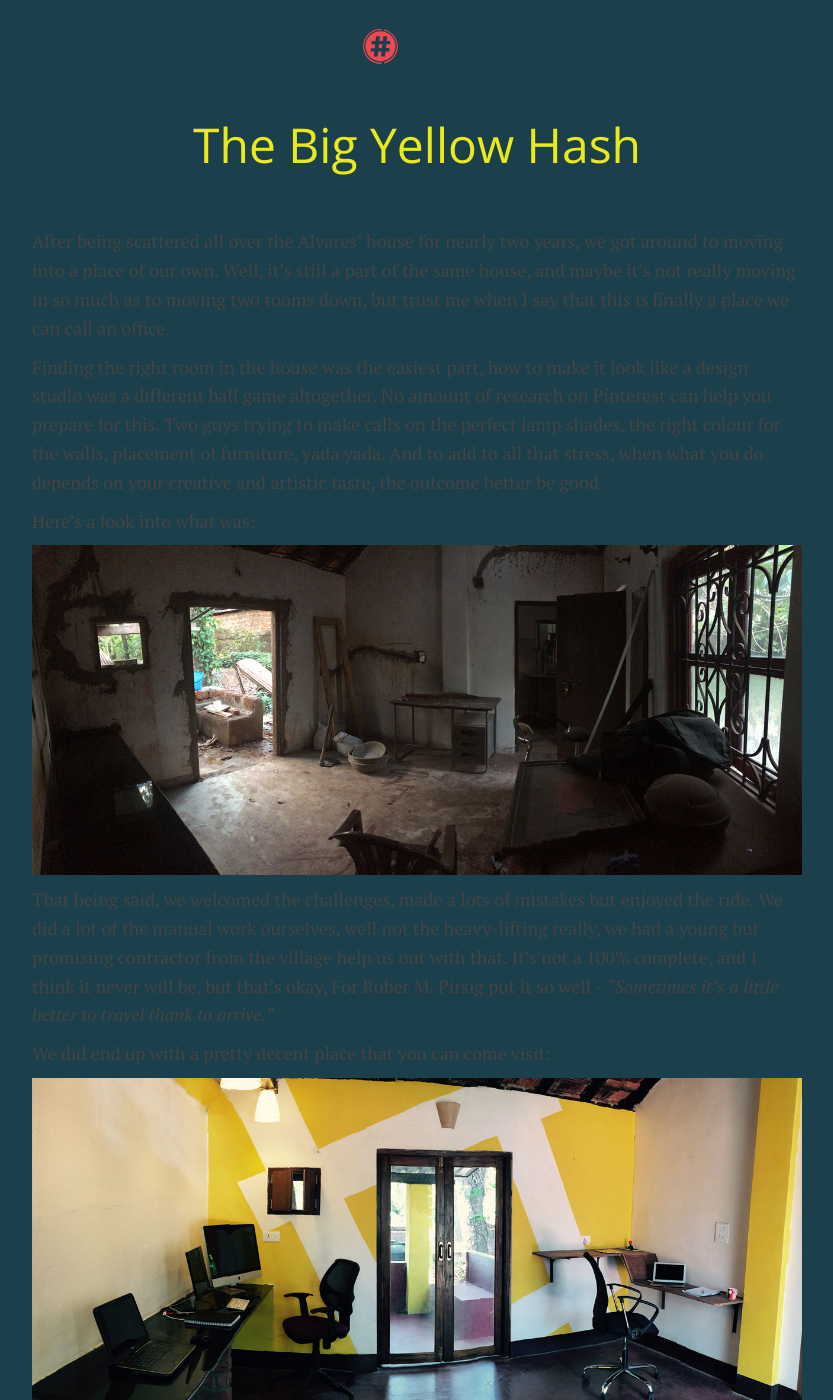
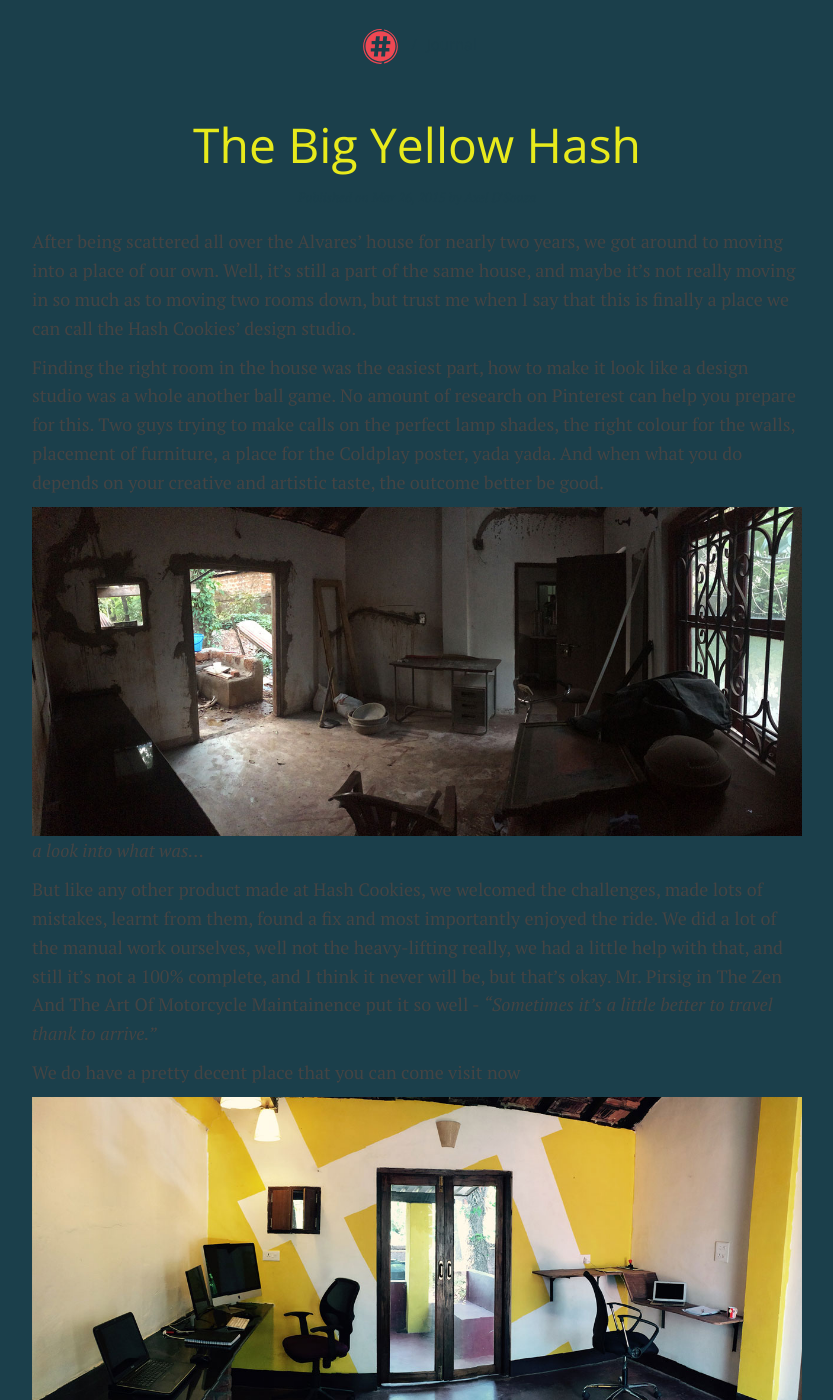
Before and after one commit to HashCookies/hashcookies.github.io, a Jekyll site: the page built from _posts/2015-03-26-the-big-yellow-hash.markdown, in a window 1280 px wide and 1400 px high. Shown: the whole window, without its empty margins (223-1056 px from the left). Built offline with Jekyll 4.4.1, drawn with Linux system fonts in a browser that asks for light colours; nearby versions of some CDN libraries; comment, search, counter and statistics services are not loaded.

Commit message:
final touches

```diff
--- a/_posts/2015-03-26-the-big-yellow-hash.markdown
+++ b/_posts/2015-03-26-the-big-yellow-hash.markdown
@@ -6,17 +6,17 @@
 author: "Axel D'Souza"
 ---
 
-After being scattered all over the Alvares’ house for nearly two years, we got around to moving into a place of our own. Well, it’s still a part of the same house, and maybe it’s not really moving in so much as to moving two rooms down, but trust me when I say that this is finally a place we can call an office.
+After being scattered all over the Alvares’ house for nearly two years, we got around to moving into a place of our own. Well, it’s still a part of the same house, and maybe it’s not really moving in so much as to moving two rooms down, but trust me when I say that this is finally a place we can call the Hash Cookies' design studio.
 
-Finding the right room in the house was the easiest part, how to make it look like a design studio was a different ball game altogether. No amount of research on Pinterest can help you prepare for this. Two guys trying to make calls on the perfect lamp shades, the right colour for the walls, placement of furniture, yada yada. And to add to all that stress, when what you do depends on your creative and artistic taste, the outcome better be good.
-
-Here's a look into what was:
+Finding the right room in the house was the easiest part, how to make it look like a design studio was a whole another ball game. No amount of research on Pinterest can help you prepare for this. Two guys trying to make calls on the perfect lamp shades, the right colour for the walls, placement of furniture, a place for the Coldplay poster, yada yada. And when what you do depends on your creative and artistic taste, the outcome better be good.
 
 ![Before pic of the studio]({{ site.http://hashcooki.es/ }}/assets/images/hashcookies-studio-before.jpg)
+*a look into what was...*
 
-That being said, we welcomed the challenges, made a lots of mistakes but enjoyed the ride. We did a lot of the manual work ourselves, well not the heavy-lifting really, we had a young but promising contractor from the village help us out with that. It’s not a 100% complete, and I think it never will be, but that's okay, For Rober M. Pirsig put it so well -  *"Sometimes it's a little better to travel thank to arrive."*
+But like any other product made at Hash Cookies, we welcomed the challenges, made lots of mistakes, learnt from them, found a fix and most importantly enjoyed the ride. We did a lot of the manual work ourselves, well not the heavy-lifting really, we had a little help with that, and still it’s not a 100% complete, and I think it never will be, but that's okay.
+Mr. Pirsig in The Zen And The Art Of Motorcycle Maintainence put it so well -  *"Sometimes it's a little better to travel thank to arrive."*
 
-We did end up with a pretty decent place that you can come visit:
+We do have a pretty decent place that you can come visit now
 
 ![After pic of the studio]({{ site.http://hashcooki.es/ }}/assets/images/hashcookies-studio-after.jpg)
 
```
